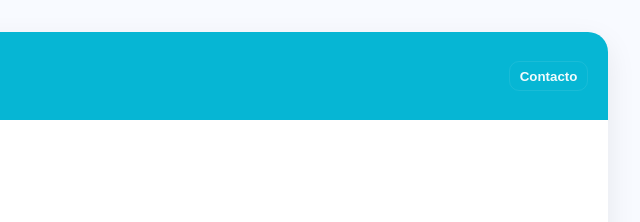
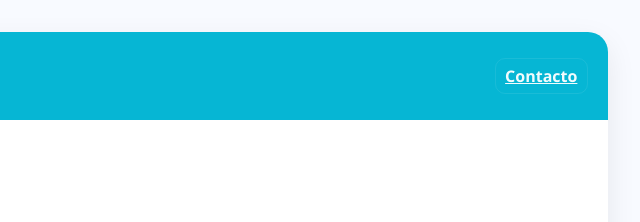
Before and after one commit to aromero-arch/Calculadora-de-Impacto, a plain HTML site: page index.html in a window 1280 px wide. Shown: the top 222 px of the page, 640-1280 px from the left. Drawn offline with Linux system fonts and the light colour scheme.

Commit message:
Replace button with link for 'Contacto' action

```diff
--- a/index.html
+++ b/index.html
@@ -207,7 +207,7 @@
 
     <div class="actions" aria-hidden="true">
       <!-- ejemplo de acción en la barra (opcional) -->
-      <button class="small-btn" type="button">Contacto</button>
+     <a class="small-btn" href="https://voxpop.com.mx/" target="_blank" rel="noopener">Contacto</a>
     </div>
   </header>
 
```
